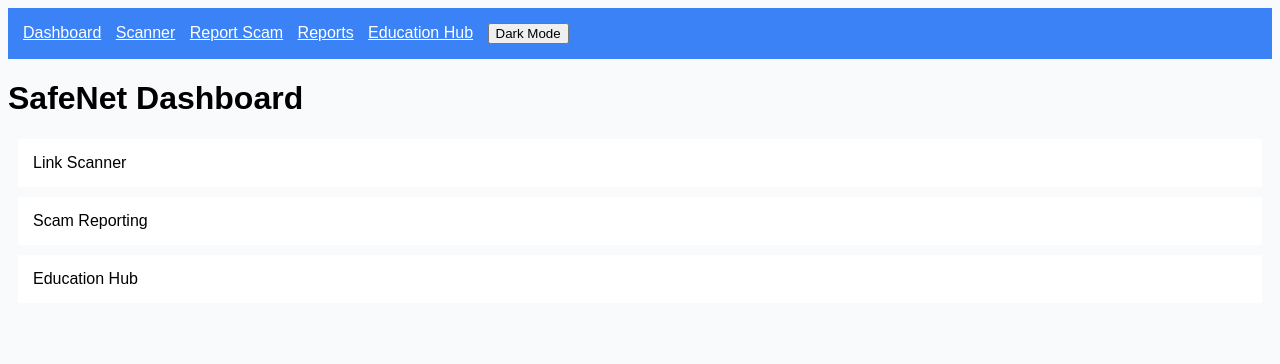
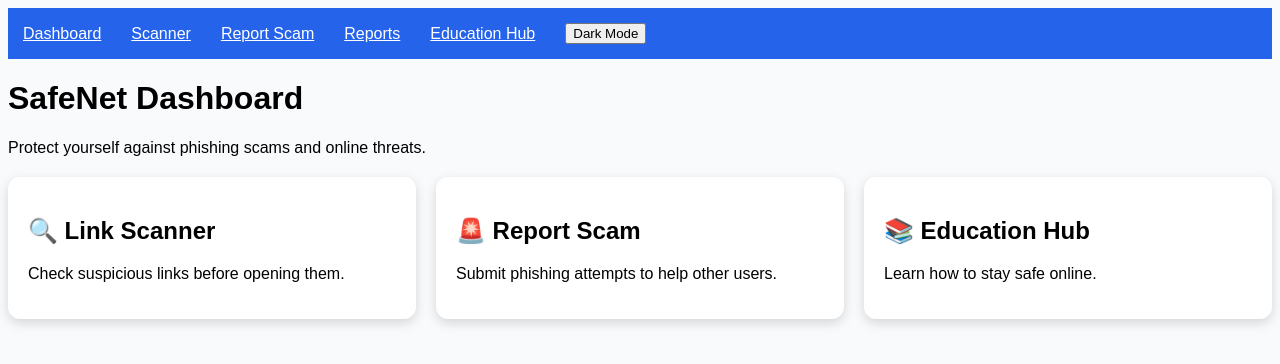
Before and after one commit to Ormiston-Senior-College-NZ/final-assessment-as91903-or-as91906-and-as91907-SalvatoreSH, a Flask app: page / in a window 1280 px wide. Shown: the top 364 px of the page. Run offline with Flask 3, Linux system fonts and the light colour scheme.

Commit message:
Components fully polished

```diff
--- a/SafeNet/Static/script.js
+++ b/SafeNet/Static/script.js
@@ -1,10 +1,5 @@
-// BUG 5
+function toggleTheme() {
 
-function toggleTheme(){
-
-    document
-        .getElementById("theme")
-        .classList
-        .toggle("dark");
+    document.body.classList.toggle("dark");
 
 }
--- a/SafeNet/Static/style.css
+++ b/SafeNet/Static/style.css
@@ -4,8 +4,11 @@ body{
 }
 
 nav{
-    background:#3B82F6;
+    background:#2563EB;
     padding:15px;
+    display:flex;
+    gap:20px;
+    align-items:center;
 }
 
 nav a{
@@ -13,14 +16,37 @@ nav a{
     margin-right:10px;
 }
 
-/* BUG 6 */
 
 .grid{
-    display:block;
+    display:grid;
+    grid-template-columns:repeat(auto-fit, minmax(250px,1fr));
+    gap:20px;
+    margin-top:20px;
 }
 
 .card{
     background:white;
-    padding:15px;
-    margin:10px;
+    padding:20px;
+    border-radius:12px;
+    box-shadow:0 4px 12px rgba(0,0,0,0.15);
+    transition:0.3s;
 }
+
+.card:hover{
+    transform:translateY(-5px);
+}
+/* Dark Mode */
+
+body.dark{
+    background:#1E293B;
+    color:white;
+}
+
+body.dark .card{
+    background:#334155;
+    color:white;
+}
+
+body.dark nav{
+    background:#0F172A;
+}
--- a/SafeNet/app.py
+++ b/SafeNet/app.py
@@ -23,16 +23,34 @@ def scanner():
     return render_template("scanner.html", result=result)
 
 
-# BUG 3
-# Missing POST support
+@app.route("/report", methods=["GET", "POST"])
+def report():
 
-@app.route("/report")
-def report():
-    return render_template("report.html")
+    if request.method == "POST":
 
+        new_report = {
+            "title": request.form["title"],
+            "description": request.form["description"]
+        }
 
-# BUG 4
-# reports.json doesn't exist
+        with open("reports.json", "r") as file:
+            reports = json.load(file)
+
+        reports.append(new_report)
+
+        with open("reports.json", "w") as file:
+            json.dump(reports, file, indent=4)
+
+        return render_template(
+            "report.html",
+            success=True
+        )
+
+    return render_template(
+        "report.html",
+        success=False
+    )
+
 
 @app.route("/reports")
 def reports():
--- a/SafeNet/templates/base.html
+++ b/SafeNet/templates/base.html
@@ -13,9 +13,8 @@
 
     <a href="/">Dashboard</a>
 
-    <!-- BUG 1 -->
 
-    <a href="/scan">Scanner</a>
+    <a href="/scanner">Scanner</a>
 
     <a href="/report">Report Scam</a>
 
--- a/SafeNet/templates/index.html
+++ b/SafeNet/templates/index.html
@@ -4,18 +4,25 @@
 
 <h1>SafeNet Dashboard</h1>
 
+<p>
+Protect yourself against phishing scams and online threats.
+</p>
+
 <div class="grid">
 
     <div class="card">
-        Link Scanner
+        <h2>🔍 Link Scanner</h2>
+        <p>Check suspicious links before opening them.</p>
     </div>
 
     <div class="card">
-        Scam Reporting
+        <h2>🚨 Report Scam</h2>
+        <p>Submit phishing attempts to help other users.</p>
     </div>
 
     <div class="card">
-        Education Hub
+        <h2>📚 Education Hub</h2>
+        <p>Learn how to stay safe online.</p>
     </div>
 
 </div>
--- a/SafeNet/templates/scanner.html
+++ b/SafeNet/templates/scanner.html
@@ -4,9 +4,8 @@
 
 <h1>Link Scanner</h1>
 
-<!-- BUG 2 -->
 
-<form action="/scanner">
+<form action="/scanner" method="POST">
 
     <input
         type="text"
```
Also changed, not shown: SafeNet/reports.json (added, +18 -0 lines), SafeNet/templates/report.html (+14 -4 lines), SafeNet/templates/reports.html (+17 -7 lines).
